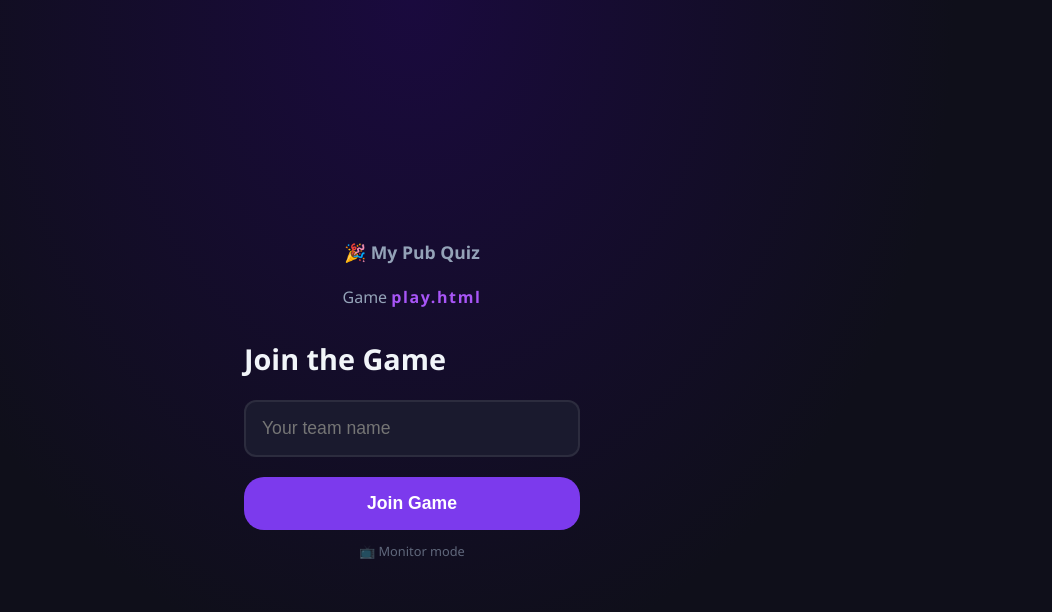
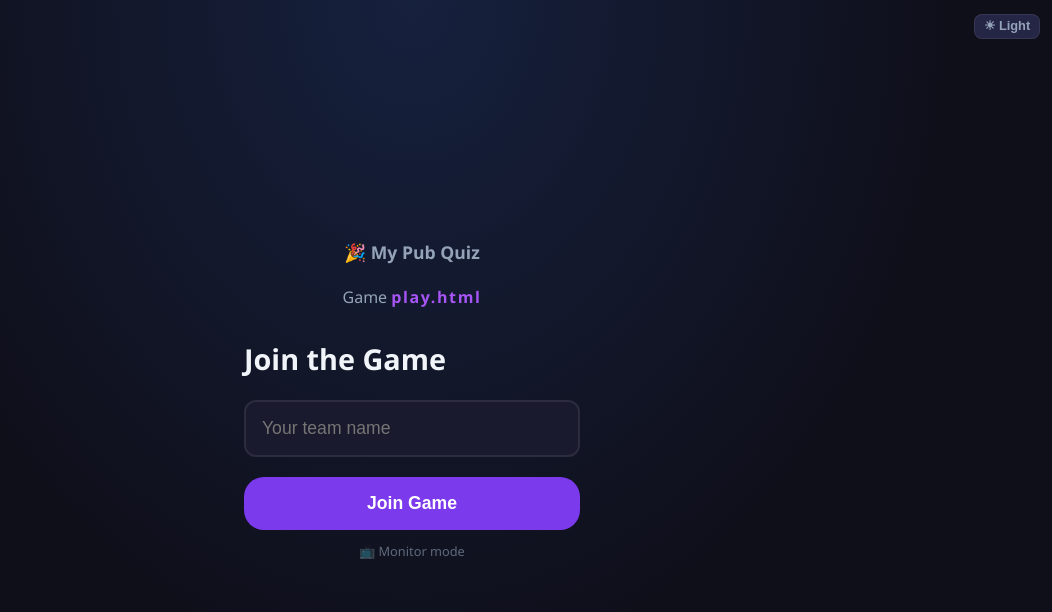
Before and after one commit to lukasbommler/MyPubQuiz, a website: page public/play.html in a window 1280 px wide. Shown: the whole page, without its empty margins (228-1280 px from the left). Drawn offline with nearby package versions, Linux system fonts and the light colour scheme; no server answers.

Commit message:
add bright theme

```diff
--- a/public/css/landing.css
+++ b/public/css/landing.css
@@ -6,7 +6,8 @@
   z-index: 100;
   display: flex;
   gap: 0.25rem;
-  background: rgba(15,15,26,0.8);
+  background: var(--bg2);
+  border-color: var(--border);
   backdrop-filter: blur(8px);
   border: 1px solid var(--border);
   border-radius: 10px;
@@ -75,7 +76,7 @@ body.landing-body {
   font-size: clamp(2.2rem, 6vw, 3.5rem);
   font-weight: 900;
   line-height: 1.1;
-  background: linear-gradient(135deg, #fff 0%, #a855f7 60%, #7c3aed 100%);
+  background: linear-gradient(135deg, var(--text) 0%, #a855f7 60%, #7c3aed 100%);
   -webkit-background-clip: text;
   -webkit-text-fill-color: transparent;
   background-clip: text;
--- a/public/css/main.css
+++ b/public/css/main.css
@@ -7,6 +7,7 @@
   --bg3: #16213e;
   --card: #1e1e3a;
   --card2: #252545;
+  --card3: #2e2e52;
   --accent: #7c3aed;
   --accent2: #a855f7;
   --green: #10b981;
@@ -19,6 +20,20 @@
   --radius: 12px;
   --radius-lg: 20px;
   --shadow: 0 4px 24px rgba(0,0,0,0.4);
+}
+
+/* ── Light theme ──────────────────────────────────────────────────────────── */
+html[data-theme="light"] {
+  --bg: #faf9ff;
+  --bg2: #f0eeff;
+  --bg3: #e9e3fd;
+  --card: #ffffff;
+  --card2: #f5f3ff;
+  --card3: #ede9fe;
+  --text: #1e1b4b;
+  --text2: #64748b;
+  --border: rgba(124, 58, 237, 0.15);
+  --shadow: 0 4px 24px rgba(0, 0, 0, 0.08);
 }
 
 html, body {
@@ -368,3 +383,32 @@ html, body {
 }
 /* Compact variant used in host header */
 .lang-bar-compact .lang-btn { padding: 0.25rem 0.5rem; font-size: 0.75rem; letter-spacing: 0.04em; }
+
+/* ── Theme toggle button ──────────────────────────────────────────────────── */
+.theme-btn {
+  display: inline-flex;
+  align-items: center;
+  background: var(--card2);
+  border: 1px solid var(--border);
+  border-radius: 8px;
+  color: var(--text2);
+  font-size: 0.8rem;
+  font-weight: 600;
+  padding: 0.3rem 0.55rem;
+  cursor: pointer;
+  transition: background 0.15s, color 0.15s;
+  line-height: 1;
+  white-space: nowrap;
+}
+.theme-btn:hover { background: var(--card); color: var(--text); }
+
+/* Floating variant for pages without a natural header slot */
+.theme-toggle-float {
+  position: fixed;
+  top: 0.75rem;
+  right: 0.75rem;
+  z-index: 200;
+}
+
+/* ── Light-mode overrides ─────────────────────────────────────────────────── */
+html[data-theme="light"] .btn-secondary:hover:not(:disabled) { background: var(--bg3); }
--- a/public/css/play.css
+++ b/public/css/play.css
@@ -54,7 +54,7 @@
 /* ── Play body ────────────────────────────────────────────────────────────── */
 body.play-body {
   min-height: 100vh;
-  background: radial-gradient(ellipse at top, #1a0a3e 0%, var(--bg) 60%);
+  background: radial-gradient(ellipse at top, var(--bg3) 0%, var(--bg) 60%);
   display: flex;
   flex-direction: column;
 }
--- /dev/null
+++ b/public/js/theme.js
@@ -0,0 +1,20 @@
+// Set theme immediately (in <head>) to prevent flash
+const _t = localStorage.getItem('quiz-theme') || 'dark';
+document.documentElement.setAttribute('data-theme', _t);
+
+function toggleTheme() {
+  const next = document.documentElement.getAttribute('data-theme') === 'dark' ? 'light' : 'dark';
+  document.documentElement.setAttribute('data-theme', next);
+  localStorage.setItem('quiz-theme', next);
+  _syncThemeBtns(next);
+}
+
+function _syncThemeBtns(theme) {
+  document.querySelectorAll('.theme-btn').forEach(btn => {
+    btn.textContent = theme === 'dark' ? '☀ Light' : '🌙 Dark';
+  });
+}
+
+document.addEventListener('DOMContentLoaded', function () {
+  _syncThemeBtns(document.documentElement.getAttribute('data-theme'));
+});
--- a/public/play.html
+++ b/public/play.html
@@ -6,8 +6,13 @@
   <title>My Pub Quiz</title>
   <link rel="stylesheet" href="/css/main.css">
   <link rel="stylesheet" href="/css/play.css">
+  <script src="/js/theme.js"></script>
 </head>
 <body class="play-body">
+
+  <div class="theme-toggle-float">
+    <button class="theme-btn" onclick="toggleTheme()">☀ Light</button>
+  </div>
 
   <!-- Join Screen -->
   <div id="screen-join" class="screen active play-screen">
```
Also changed, not shown: public/host.html (+2 -0 lines), public/index.html (+2 -0 lines), public/monitor.html (+5 -0 lines).
